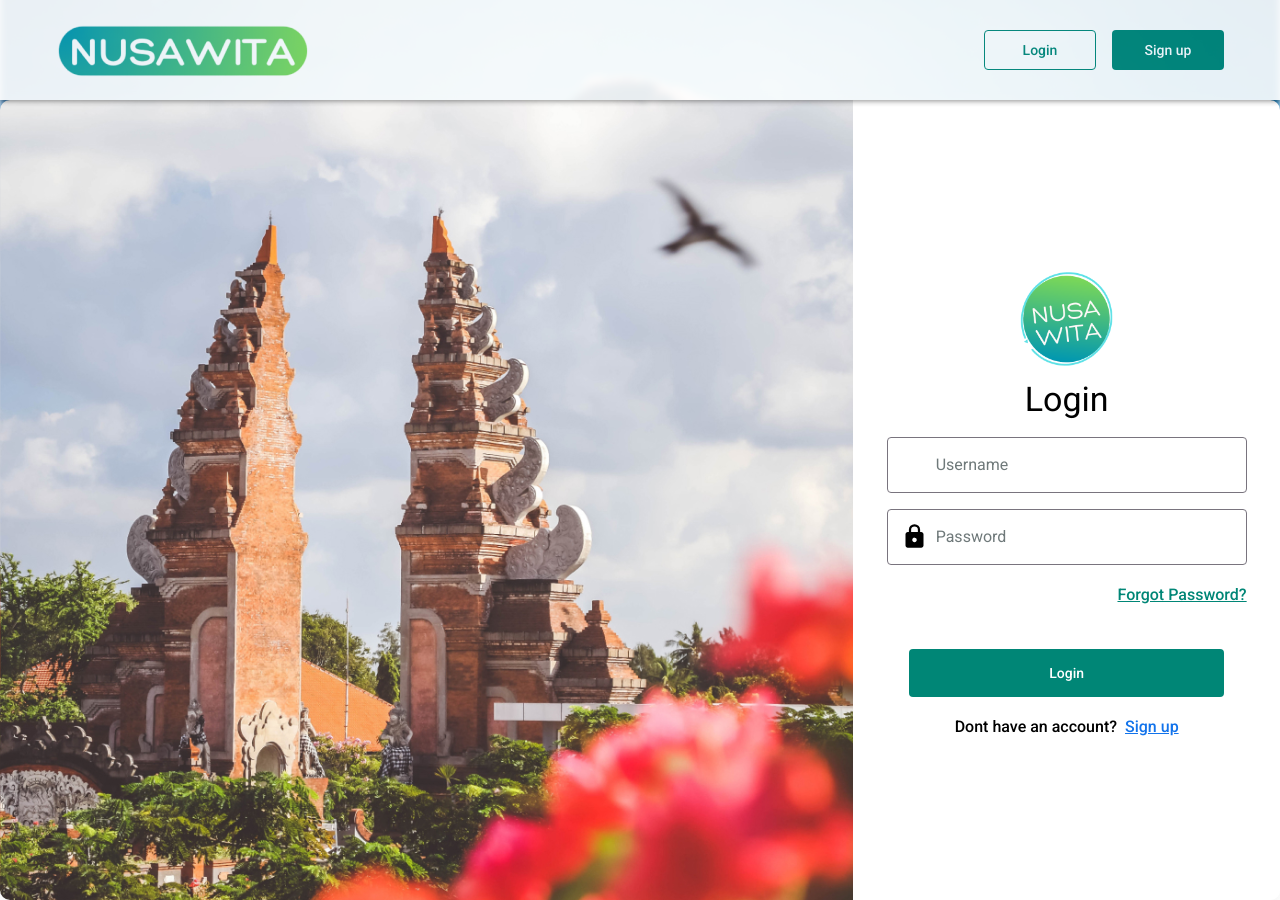
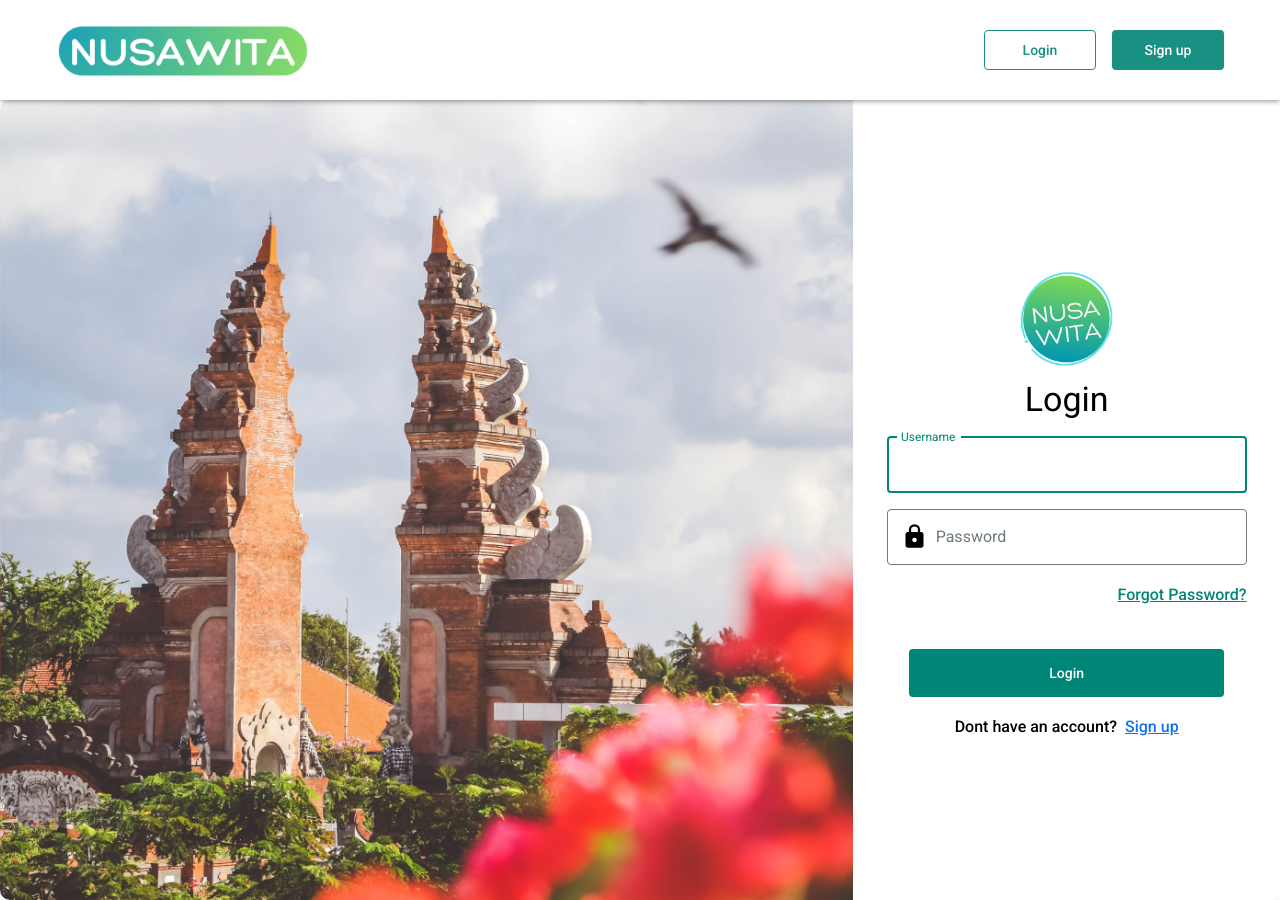
Before and after one commit to Nusawita/nusawita, a React (Create React App) app in the folder client/: page /login in a window 1280 px wide. Built offline with nearby package versions, Linux system fonts and the light colour scheme; some icons are missing.

Commit message:
feat(loginregister): add more feature of login login_register - show welcome,username on login
chores(header): merge with chores/header branch for navbar

```diff
--- a/client/src/components/UI/custom-UI.js
+++ b/client/src/components/UI/custom-UI.js
@@ -14,10 +14,12 @@ export const CustomTextField = (props) => {
   const errorColor = theme.palette.error.main;
   return (
     <TextField
+      autoFocus={props.autoFocus}
+      inputRef={props.inputRef}
       type={props.type}
       fullWidth={props.fullWidth}
       sx={props.sx}
-      color={props.color}
+      color={props.color?props.color:''}
       onChange={props.onChange}
       error={props.error}
       label={props.label}
@@ -27,12 +29,12 @@ export const CustomTextField = (props) => {
       value={props.value}
       helperText={props.helperText}
       InputLabelProps={
-        props.leftIcon&&
-        !props.focused &&
-        !props.value && {
-          shrink: false,
-          style: { marginLeft: 35 },
-        }
+        props.leftIcon && !props.focused && !props.value
+          ? {
+              shrink: false,
+              style: { marginLeft: 35 },
+            }
+          : {}
       }
       InputProps={{
         startAdornment: props.leftIcon && (
--- a/client/src/components/shared/login-form.js
+++ b/client/src/components/shared/login-form.js
@@ -1,5 +1,5 @@
 // THIS IS FILE TO TEST THE CUSTOM UI COMPONENTS
-import React, { useEffect, useState } from "react";
+import React, { useEffect, useState, useRef } from "react";
 import { Grid, Box, Typography, useTheme, Button } from "@mui/material";
 import { ContentMiddle, ContentEnd } from "../../styles/shared-styles";
 import { CustomTextField } from "../UI/custom-UI";
@@ -24,6 +24,7 @@ const LoginForm = () => {
   const [passwordError, setPasswordError] = useState("");
   const [passwordVisibility, setPasswordVisibility] = useState(false);
   const [passwordFocused, setPasswordFocused] = useState(false);
+  let passwordRef = useRef();
 
   const [authError, setAuthError] = useState(false);
 
@@ -82,9 +83,11 @@ const LoginForm = () => {
   const handleVisibility = {
     setVisible: () => {
       setPasswordVisibility(true);
+      passwordRef.current.focus()
     },
     setHidden: () => {
       setPasswordVisibility(false);
+      passwordRef.current.focus()
     },
   };
 
@@ -171,11 +174,7 @@ const LoginForm = () => {
       );
       //if login success redirect to landing page
       if (res.status === 200) {
-        const data = {
-          username: res.data.username,
-          isAdmin: res.data.isAdmin,
-        };
-        localStorage.setItem("loginCredentials", JSON.stringify(data));
+        localStorage.setItem("loginCredentials", JSON.stringify(res.data.data));
         window.location.href = "/";
       }
     } catch (error) {
@@ -292,8 +291,9 @@ const LoginForm = () => {
             <CustomTextField
               type="text"
               fullWidth
+              autoFocus
               sx={{ mb: 2 }}
-              color={errorShow.username && "error"}
+              // color={errorShow.username && "error"}
               onChange={changeHandler.username}
               error={errorShow.username}
               label="Username"
@@ -322,7 +322,8 @@ const LoginForm = () => {
             onAnimationComplete={handleAnimationComplete.password}
           >
             <CustomTextField
-              type={passwordVisibility?'text':'password'}
+              inputRef={passwordRef}
+              type={passwordVisibility ? "text" : "password"}
               fullWidth
               sx={{ mb: 2 }}
               color={errorShow.password && "error"}
--- a/client/src/components/user/register-form.js
+++ b/client/src/components/user/register-form.js
@@ -181,11 +181,25 @@ const RegisterForm = () => {
 
   const blurHandler = {
     // Show empty error on blur
-    username: () => {
+    username: async () => {
       handleBlur("username");
       if (username.trim().length === 0) {
         setUsernameError("Username cannot be empty");
         showError("username");
+        return;
+      }
+      // check username realtime api currently error
+      if (formValidity.username) {
+        try {
+          const res = await axios.post(
+            "http://localhost:5000/api/check-username",
+            username,
+            { withCredentials: true }
+          );
+          console.log(res);
+        } catch (error) {
+          console.log(error);
+        }
       }
     },
     phone: () => {
@@ -373,7 +387,6 @@ const RegisterForm = () => {
   useEffect(() => {
     const timeout = setTimeout(() => {
       if (confirmPassword.trim().length === 0) {
-        console.log("runs?");
         setInvalid("confirmPassword");
         setConfirmPasswordError("Confirm Password cannot be empty");
         hideError("confirmPassword");
@@ -385,7 +398,7 @@ const RegisterForm = () => {
   }, [confirmPassword]);
 
   const fetchRegisterAPI = async (registerData) => {
-    alert("serverr fetched");
+    alert("fetchin");
     try {
       // call login api
       const res = await axios.post(
@@ -405,13 +418,20 @@ const RegisterForm = () => {
       }
     } catch (error) {
       // if unauthorized then show appropiate error in front
-      if (error.response.status === 409) {
-        setUsernameError("Username or email taken");
-        showError("username");
-        setInvalid("username");
-        setEmailError("Username or email taken");
-        showError("email");
-        setInvalid("email");
+      console.log(error);
+      if (error.response.status === 401) {
+        if (error.response.data.message.username) {
+          setInvalid("username");
+          setUsernameError("Username already taken");
+          showError("username");
+          startAnimation("username");
+        }
+        if (error.response.data.message.email) {
+          setInvalid("email");
+          setEmailError("Email already taken");
+          showError("email");
+          startAnimation("email");
+        }
       }
     }
   };
@@ -426,6 +446,7 @@ const RegisterForm = () => {
       );
       //if login success redirect to landing page
       if (res.status === 200) {
+        localStorage.setItem("loginCredentials", JSON.stringify(res.data.data));
         window.location.href = "/";
       }
     } catch (error) {
@@ -543,6 +564,7 @@ const RegisterForm = () => {
             onAnimationComplete={handleAnimationComplete.username}
           >
             <CustomTextField
+              autoFocus
               type="text"
               fullWidth
               color={errorShow.username && "error"}
--- a/client/src/pages/shared/login-page.js
+++ b/client/src/pages/shared/login-page.js
@@ -10,9 +10,6 @@ export const LoginPage = () => {
       sx={{
         width: "100vw",
         height: "100vh",
-        backgroundImage: "url(/images/dark_mountain_bg_blur.png)",
-        backgroundSize: "cover",
-        backgroundPosition: "center",
       }}
     >
       <Header />
--- a/client/src/styles/shared-styles.js
+++ b/client/src/styles/shared-styles.js
@@ -184,7 +184,7 @@ export const customTheme = createTheme({
         {
           props: { variant: "outlined" },
           style: {
-            backgroundColor: customGlobalTheme.palette.light.main,
+
             textTransform: "none",
             "& .MuiOutlinedInput-root": {
               "& > fieldset": { border: "1px solid #79747E" },
```
Also changed, not shown: client/public/manifest.json, 2 other files (tests, documents, lock files or other folders).
